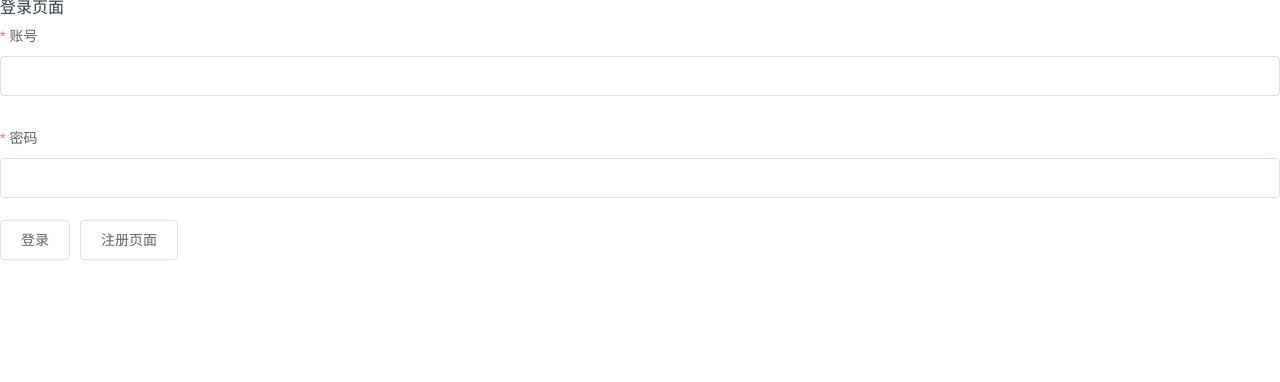
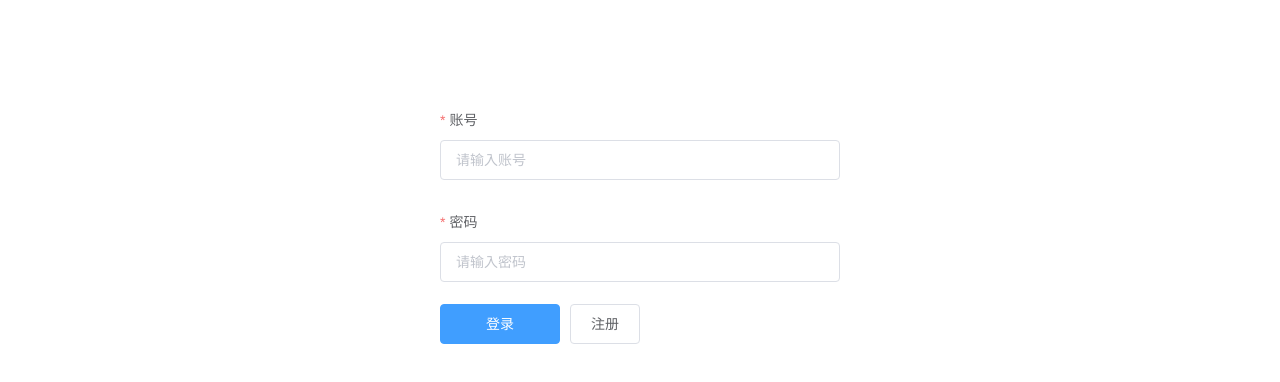
Before and after one commit to yangguanyong/linux-deploy, a Vue app: page /pc/login in a window 1280 px wide. Shown: the top 382 px of the page. Built offline with nearby package versions, Linux system fonts and the light colour scheme.

Commit message:
登录和注册的样式

```diff
--- a/src/views/pc/login/index.vue
+++ b/src/views/pc/login/index.vue
@@ -1,20 +1,21 @@
 <template>
-  <div>
-    <h2>登录页面</h2>
-    <div>
+  <div class="login-module">
+    <div class="content-wrap">
       <el-form :model="formData" :rules="rules" ref="ruleForm">
         <el-form-item label="账号" prop="account">
-          <el-input v-model="formData.account"></el-input>
+          <el-input v-model="formData.account" placeholder="请输入账号"></el-input>
         </el-form-item>
         <el-form-item label="密码" prop="password">
-          <el-input v-model="formData.password"></el-input>
+          <el-input v-model="formData.password" placeholder="请输入密码"></el-input>
         </el-form-item>
       </el-form>
     </div>
-    <el-button @click="submitHandle">
-      登录
-    </el-button>
-    <el-button @click="register">注册页面</el-button>
+    <div class="btn-wrap">
+      <el-button @click="submitHandle" type="primary" class="login-button">
+        登录
+      </el-button>
+      <el-button @click="register">注册</el-button>
+    </div>
   </div>
 </template>
 
@@ -66,3 +67,20 @@ export default {
   }
 }
 </script>
+
+<style lang="scss" scoped>
+.login-module{
+  .content-wrap{
+    width: 400px;
+    margin: auto;
+    margin-top: 100px;
+  }
+  .btn-wrap{
+    width: 400px;
+    margin: auto;
+  }
+  .login-button{
+    width: 120px;
+  }
+}
+</style>
--- a/src/views/pc/register/index.vue
+++ b/src/views/pc/register/index.vue
@@ -1,27 +1,26 @@
 <template>
-  <div>
-    <h2>注册页面</h2>
+  <div class="register-module">
     <div>
       <el-form :model="formData" :rules="rules" ref="ruleForm">
         <el-form-item label="账号" prop="account">
-          <el-input v-model="formData.account"></el-input>
+          <el-input v-model="formData.account" placeholder="请输入账号"></el-input>
         </el-form-item>
         <el-form-item label="用户名" prop="username">
-          <el-input v-model="formData.username"></el-input>
+          <el-input v-model="formData.username" placeholder="请输入用户名"></el-input>
         </el-form-item>
         <el-form-item label="密码" prop="password">
-          <el-input v-model="formData.password"></el-input>
+          <el-input v-model="formData.password" placeholder="请输入密码"></el-input>
         </el-form-item>
         <el-form-item label="重复密码" prop="repeatPassword">
-          <el-input v-model="formData.repeatPassword"></el-input>
+          <el-input v-model="formData.repeatPassword" placeholder="请输入重复密码"></el-input>
         </el-form-item>
       </el-form>
     </div>
-    <el-button @click="submitHandle">
+    <el-button @click="submitHandle" class="register-btn" type="primary">
       注册
     </el-button>
     <el-button @click="goLogin">
-      登录页面
+      登录
     </el-button>
   </div>
 </template>
@@ -81,3 +80,14 @@ export default {
   }
 }
 </script>
+
+<style lang="scss" scoped>
+.register-module{
+  width: 400px;
+  margin: auto;
+  margin-top: 70px;
+}
+.register-btn{
+  width: 120px;
+}
+</style>
```
